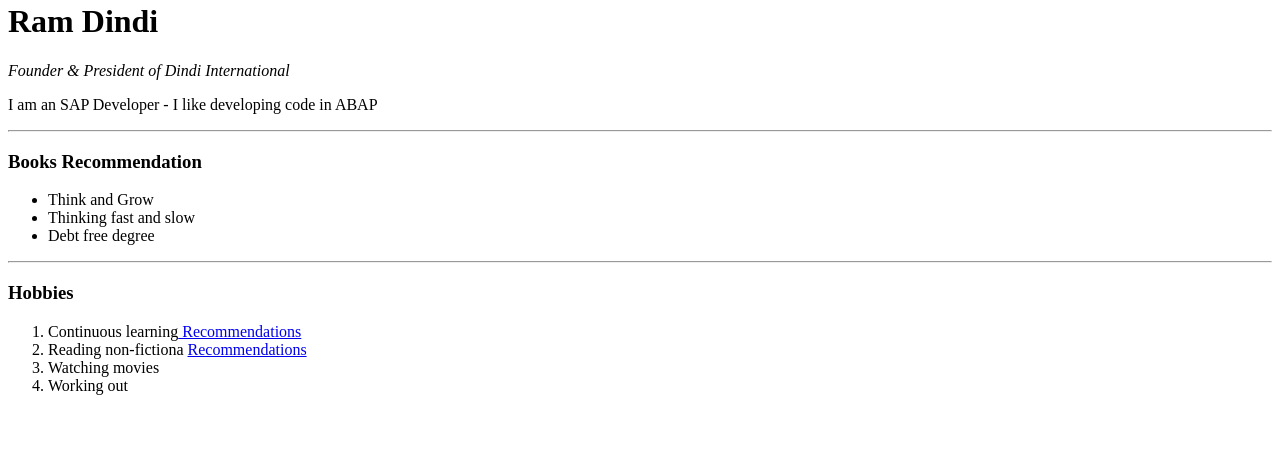
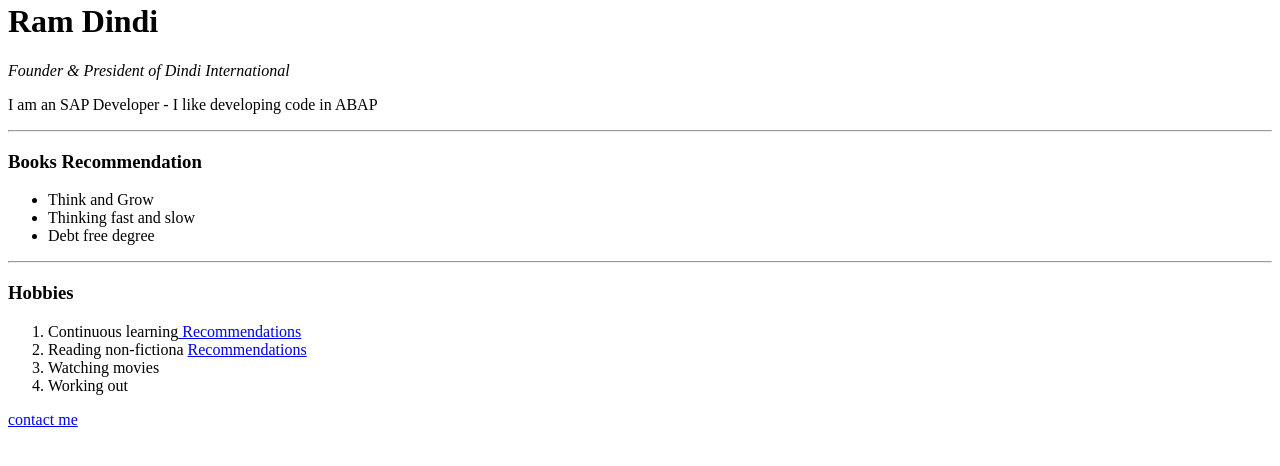
Before and after one commit to rdindi/my_website, a plain HTML site: page index.html in a window 1280 px wide. Shown: the part 330-796 px from the top of the page. Drawn offline with Linux system fonts and the light colour scheme.

Commit message:
Update index.html

```diff
--- a/index.html
+++ b/index.html
@@ -24,7 +24,7 @@
       <li>Watching movies</li>
       <li>Working out</li>
     </ol>
-
+    <a href="contactme.html">contact me</a>
 
   </body>
 </html>
```
